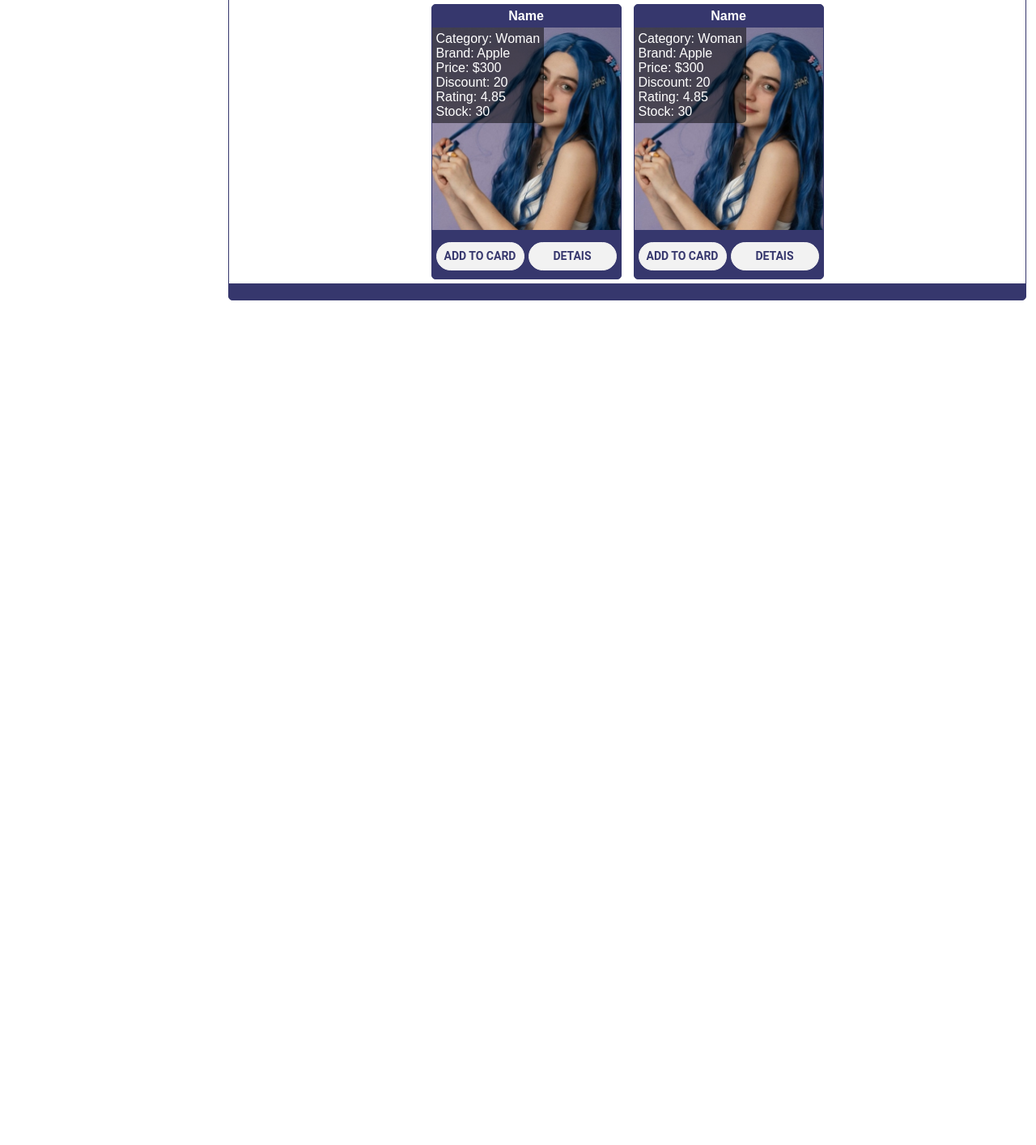
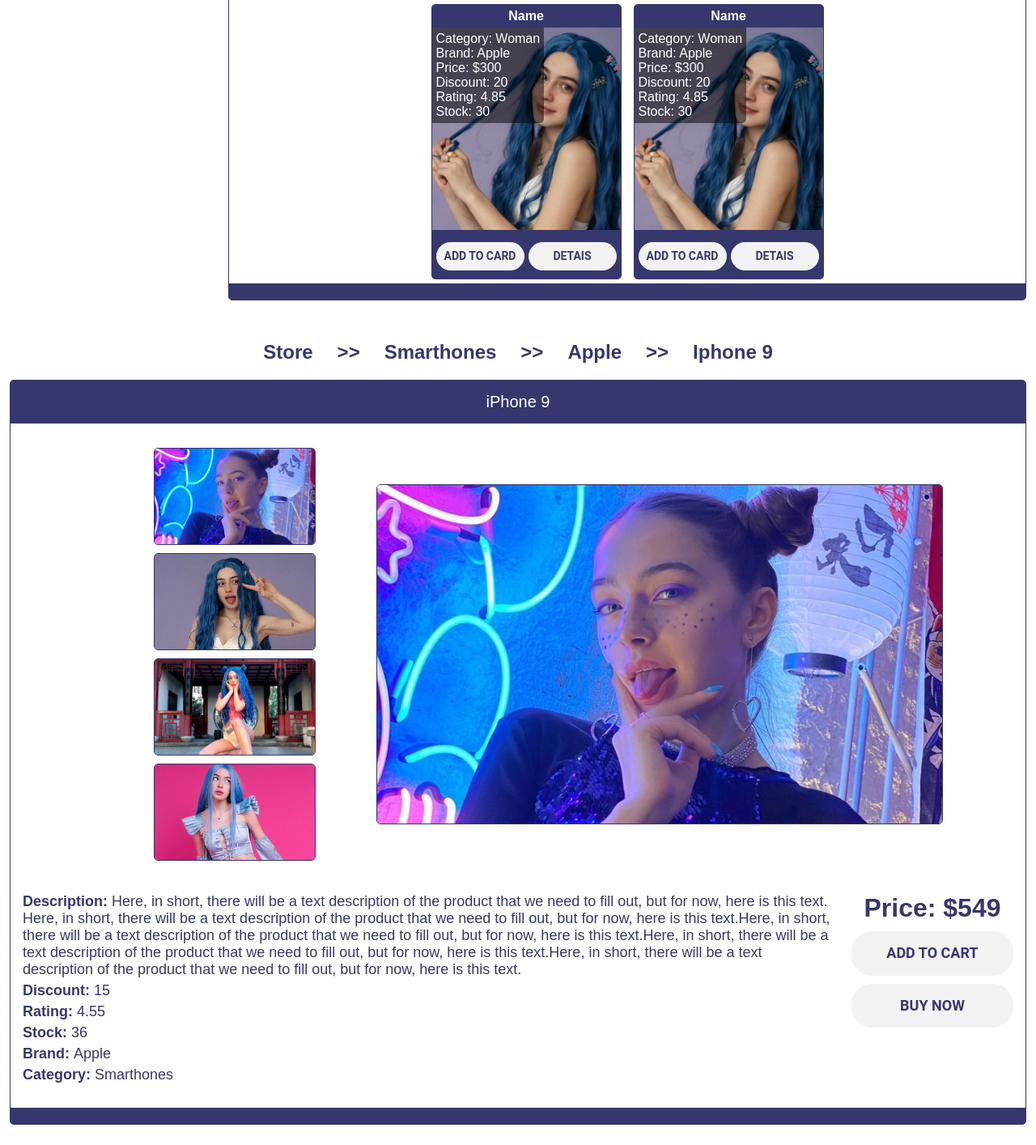
Before and after one commit to jewelhux/OnlineStore, a website built with webpack: page online-store/index.html in a window 1280 px wide. Shown: the part 1852-3266 px from the top of the page at 81% size. Before the commit the page ends 2248 px from the top, so only its background shows below. Built offline with nearby package versions, Linux system fonts and the light colour scheme.

Commit message:
feat: add start ViewMainitemCard

```diff
--- a/online-store/index.html
+++ b/online-store/index.html
@@ -250,6 +250,76 @@
         </div>
       </section>
     </div>
+
+
+    <div class="page-main-itemCard _main-container">
+      <section class="main-itemCard _container itemCard">
+
+        <div class="itemCard__crumbs crumbs">
+          <p class="crumbs__one">Store</p>
+          <p>>></p>
+          <p class="crumbs__two">Smarthones</p>
+          <p>>></p>
+          <p class="crumbs__three">Apple</p>
+          <p>>></p>
+          <p class="crumbs__four">Iphone 9</p>
+        </div>
+
+
+        <div class="itemCard__main">
+
+          <h3 class="itemCard__name">iPhone 9</h3>
+
+          <div class="itemCard__container">
+
+            <div class="itemCard__block1">
+
+              <div class="itemCard__galery">
+                <div class="itemCard__imageGalery">
+                  <img class="itemCard__imageGalery-img" src="./src/assets/img/jpg/itemCard-1.jpg">
+                </div>
+                <div class="itemCard__imageGalery">
+                  <img class="itemCard__imageGalery-img" src="./src/assets/img/jpg/itemCard-2.jpg">
+                </div>
+                <div class="itemCard__imageGalery">
+                  <img class="itemCard__imageGalery-img" src="./src/assets/img/jpg/itemCard-3.jpg">
+                </div>
+                <div class="itemCard__imageGalery">
+                  <img class="itemCard__imageGalery-img" src="./src/assets/img/jpg/itemCard-4.jpg">
+                </div>
+              </div>
+
+              <div class="itemCard__mainPhoto">
+                <div class="itemCard__imagePhoto">
+                  <img class="itemCard__imagePhoto-img" src="./src/assets/img/jpg/itemCard-1.jpg">
+                </div>
+              </div>
+
+            </div>
+
+            <div class="itemCard__block2">
+              <div class="itemCard__information">
+                <p class="itemCard-data__description">Description: <span class="itemCard-data__description">Here, in short, there will be a text description of the product that we need to fill out, but for now, here is this text. Here, in short, there will be a text description of the product that we need to fill out, but for now, here is this text.Here, in short, there will be a text description of the product that we need to fill out, but for now, here is this text.Here, in short, there will be a text description of the product that we need to fill out, but for now, here is this text.Here, in short, there will be a text description of the product that we need to fill out, but for now, here is this text.</span></p>
+                <p class="itemCard-data__discount">Discount: <span class="itemCard-data__discount">15</span></p>
+                <p class="itemCard-data__rating">Rating: <span class="itemCard-data__rating">4.55</span></p>
+                <p class="itemCard-data__stock">Stock: <span class="itemCard-data__stock">36</span></p>
+                <p class="itemCard-data__brand">Brand: <span class="itemCard-data__brand">Apple</span></p>
+                <p class="itemCard-data__category">Category: <span class="itemCard-data__category">Smarthones</span></p>
+              </div>
+              <div class="itemCard__summary">
+                <p class="itemCard-data__price">Price: $<span class="itemCard-data__price">549</span></p>
+                <button class="card__btn-button _btn">Add to Cart</button>
+                <button class="card__btn-button _btn">Buy now</button>
+              </div>
+            </div>
+
+          </div>
+
+        </div>
+
+
+      </section>
+    </div>
   </main>
 
 </body>
--- a/online-store/src/components/model/_ModelCreateFilterData.ts
+++ b/online-store/src/components/model/_ModelCreateFilterData.ts
@@ -54,8 +54,8 @@ class CreateFilterData {
     this._searchOfFILTER = this._FILTER.search
 
 
-    // this.setSearchOfFILTER('iPhone 9')
-    this.setFILTERcategory('groceries')
+    this.setSearchOfFILTER('iPhone 9')
+    // this.setFILTERcategory('groceries')
     // this.setPriceOfFILTER([500,900])
     // this.setStockOfFILTER([30,100])
     // this.updateFILTER_Price_Stock()
```
Also changed, not shown: online-store/src/components/view/_ViewMain_itemCard.ts (added, +290 -0 lines).
